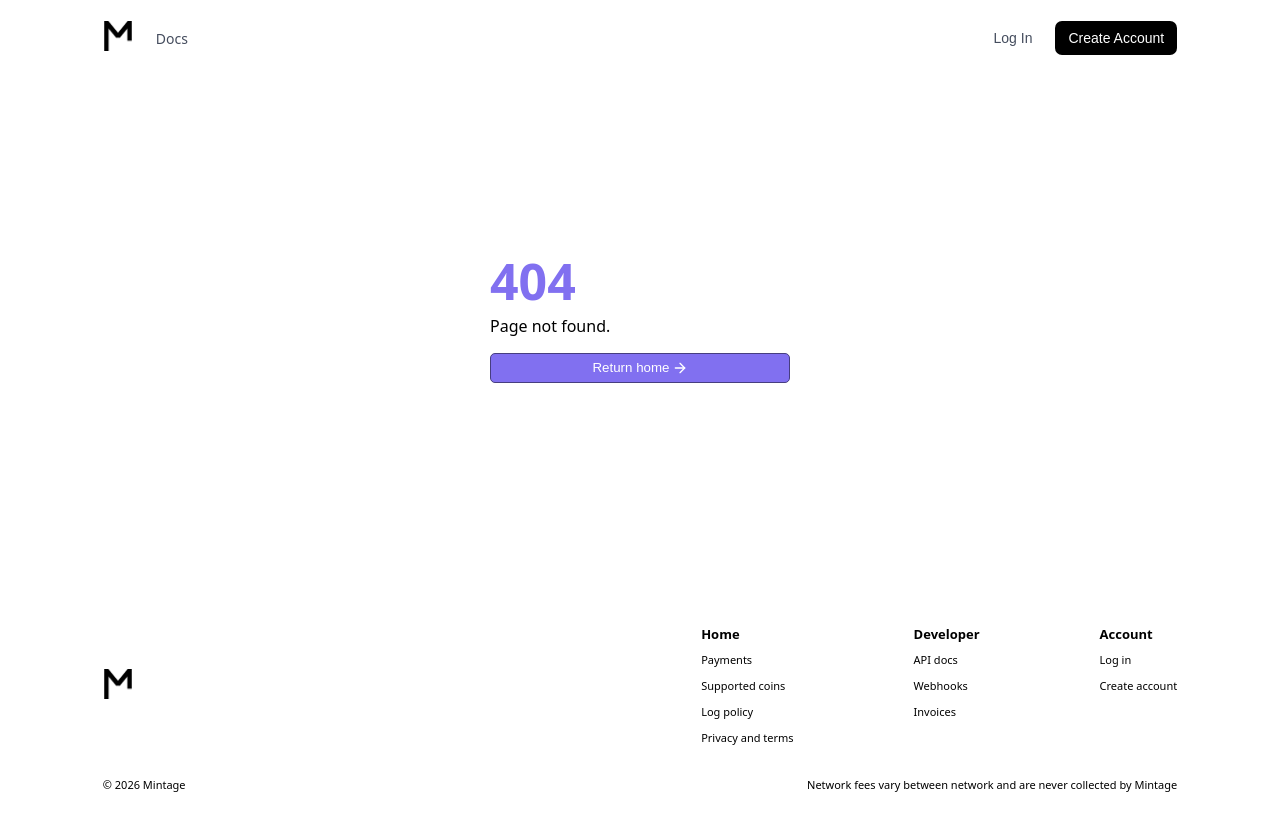
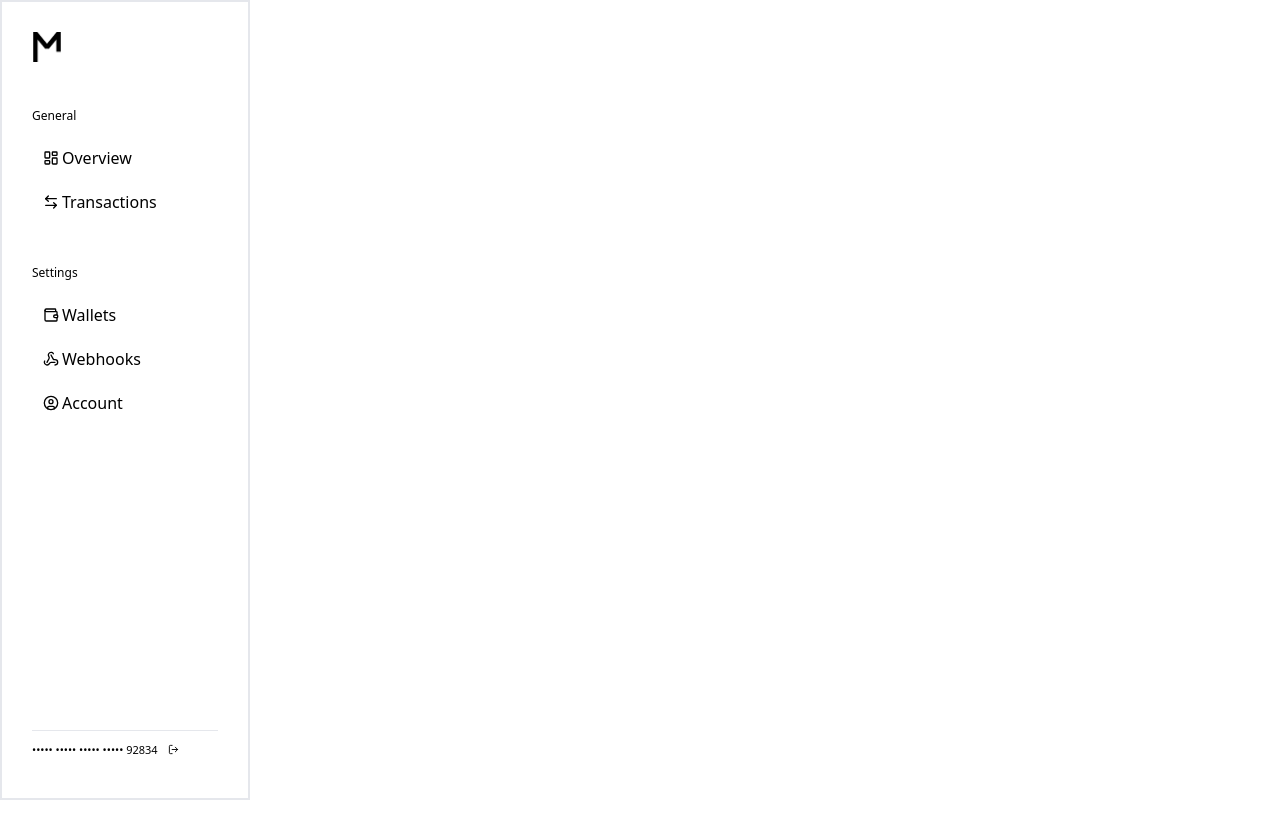
Before and after one commit to Liammkr/Mintage, a React (Vite) app: page /dashboard in a window 1280 px wide. After the commit the page ends 800 px from the top, so only its background shows below. Built offline with nearby package versions, Linux system fonts and the light colour scheme.

Commit message:
1.3.9 Left Side Dash

```diff
--- a/package.json
+++ b/package.json
@@ -18,6 +18,7 @@
     "qrcode": "^1.5.4",
     "react": "^19.2.8",
     "react-dom": "^19.2.8",
+    "react-icons": "^5.7.0",
     "react-router": "^8.4.0",
     "react-router-dom": "^7.18.4",
     "sonner": "^2.0.8"
--- a/src/index.css
+++ b/src/index.css
@@ -8,3 +8,11 @@ body {
     sans-serif;
   overflow-x: hidden;
 }
+html:has(.no-scroll-page),
+body:has(.no-scroll-page) {
+  overflow-y: hidden;
+}
+html:has(.no-margin-page),
+body:has(.no-margin-page) {
+  margin: 0px;
+}
--- a/src/main.tsx
+++ b/src/main.tsx
@@ -7,6 +7,7 @@ import Docs from "./pages/Docs/Docs.tsx";
 import Signup from "./pages/Signup/Signup.tsx";
 import Signin from "./pages/Signin/Signin.tsx";
 import Fourofour from "./pages/404/404.tsx";
+import Dashboard from "./pages/Dashboard/Dashboard.tsx";
 
 createRoot(document.getElementById("root")!).render(
   <StrictMode>
@@ -16,6 +17,7 @@ createRoot(document.getElementById("root")!).render(
         <Route path="/docs" element={<Docs />} />
         <Route path="/signup" element={<Signup />} />
         <Route path="/signin" element={<Signin />} />
+        <Route path="/dashboard" element={<Dashboard />} />
         <Route path="*" element={<Fourofour />} />
       </Routes>
     </BrowserRouter>
--- a/src/pages/404/404.tsx
+++ b/src/pages/404/404.tsx
@@ -7,7 +7,7 @@ function Fourofour() {
 
   const navigate = useNavigate();
   return (
-    <div className="fullfourofourpage">
+    <div className="fullfourofourpage no-scroll-page">
       <Header></Header>
 
       <div className="mainfourofourbox">
--- a/src/pages/Dashboard/Dashboard.css
+++ b/src/pages/Dashboard/Dashboard.css
@@ -0,0 +1,52 @@
+.leftsidebardashboard {
+  width: 250px;
+  height: 100vh;
+  margin: 0px;
+  overflow-y: hidden;
+  border: 2px solid rgb(229, 231, 236);
+  padding: 30px;
+  display: flex;
+  flex-direction: column;
+  box-sizing: border-box;
+}
+.fulldashboard {
+  margin: 0px;
+  padding: 0px;
+}
+.sidebartexts {
+  font-size: 16px;
+  display: flex;
+  align-items: center;
+  gap: 3px;
+  border: 1px solid transparent;
+  padding: 10px;
+  border-radius: 5px;
+  margin-bottom: 0px;
+  margin-top: 0px;
+  transition: background-color 0.3s ease;
+  cursor: pointer;
+}
+.sidebartexts:hover {
+  background-color: rgb(229, 231, 236);
+}
+.sidebardescriptions {
+  margin-top: 40px;
+  font-size: 12px;
+}
+.acctnumbersideshown {
+  display: flex;
+  align-items: center;
+  gap: 10px;
+  font-size: 11px;
+}
+.logoutbuttononside {
+  transition: transform 0.3s ease;
+  cursor: pointer;
+}
+.logoutbuttononside:hover {
+  transform: scale(1.2);
+}
+.bottomacctnumb {
+  margin-top: auto;
+  border-top: 1px solid rgb(229, 231, 236);
+}
--- a/src/pages/Dashboard/Dashboard.tsx
+++ b/src/pages/Dashboard/Dashboard.tsx
@@ -1,6 +1,44 @@
+import { LogoImg } from "../../components/Logo";
+import {
+  LuLayoutDashboard,
+  LuArrowLeftRight,
+  LuWallet,
+  LuWebhook,
+  LuCircleUser,
+  LuLogOut,
+} from "react-icons/lu";
 import "./Dashboard.css";
 
 function Dashboard() {
-  return <div></div>;
+  return (
+    <div className="fulldashboard no-scroll-page no-margin-page">
+      <div className="leftsidebardashboard">
+        <LogoImg></LogoImg>
+        <p className="sidebardescriptions">General</p>
+        <p className="sidebartexts">
+          <LuLayoutDashboard></LuLayoutDashboard>Overview
+        </p>
+        <p className="sidebartexts">
+          <LuArrowLeftRight></LuArrowLeftRight>Transactions
+        </p>
+        <p className="sidebardescriptions">Settings</p>
+        <p className="sidebartexts">
+          <LuWallet></LuWallet>Wallets
+        </p>
+        <p className="sidebartexts">
+          <LuWebhook></LuWebhook>Webhooks
+        </p>
+        <p className="sidebartexts">
+          <LuCircleUser></LuCircleUser>Account
+        </p>
+        <div className="bottomacctnumb">
+          <p className="acctnumbersideshown">
+            ••••• ••••• ••••• ••••• 92834{" "}
+            <LuLogOut className="logoutbuttononside"></LuLogOut>
+          </p>
+        </div>
+      </div>
+    </div>
+  );
 }
 export default Dashboard;
--- a/src/pages/Signin/Signin.tsx
+++ b/src/pages/Signin/Signin.tsx
@@ -55,7 +55,7 @@ function Signin() {
   return (
     <>
       <Toaster position="top-right" theme="light" richColors closeButton />
-      <div className="completeWrap">
+      <div className="completeWrap no-scroll-page">
         <div className="signupPageFull">
           <BackArrow />
           <div className="cardwrapper">
--- a/src/pages/Signup/Signup.tsx
+++ b/src/pages/Signup/Signup.tsx
@@ -50,7 +50,7 @@ function Signup() {
   return (
     <>
       <Toaster position="top-right" theme="light" richColors closeButton />
-      <div className="completeWrap">
+      <div className="completeWrap no-scroll-page">
         <div className="signupPageFull">
           <BackArrow />
           <div className="cardwrapper">
```
Also changed, not shown: 1 other file (tests, documents, lock files or other folders).
